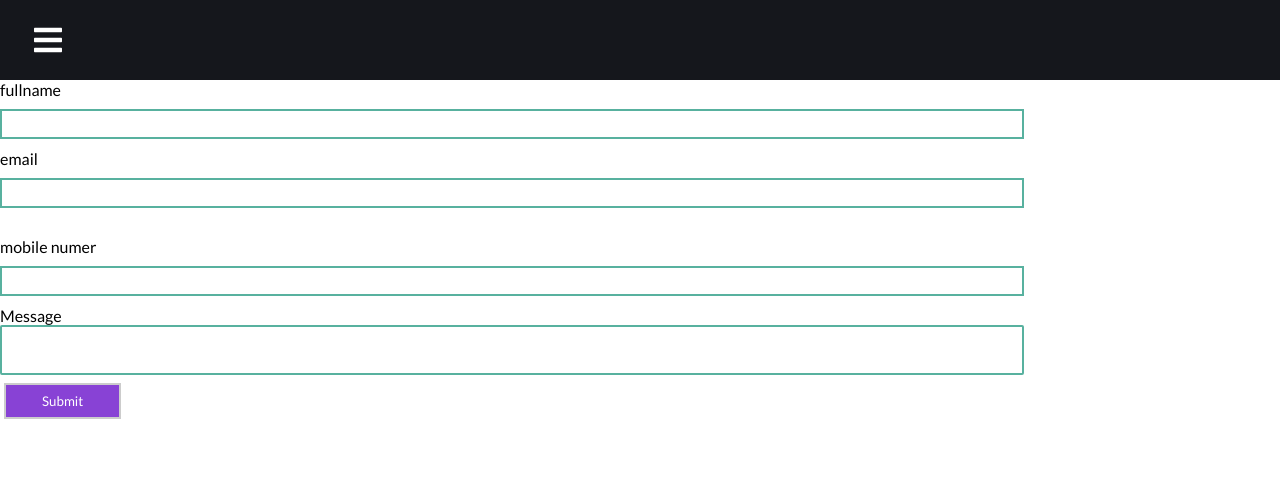
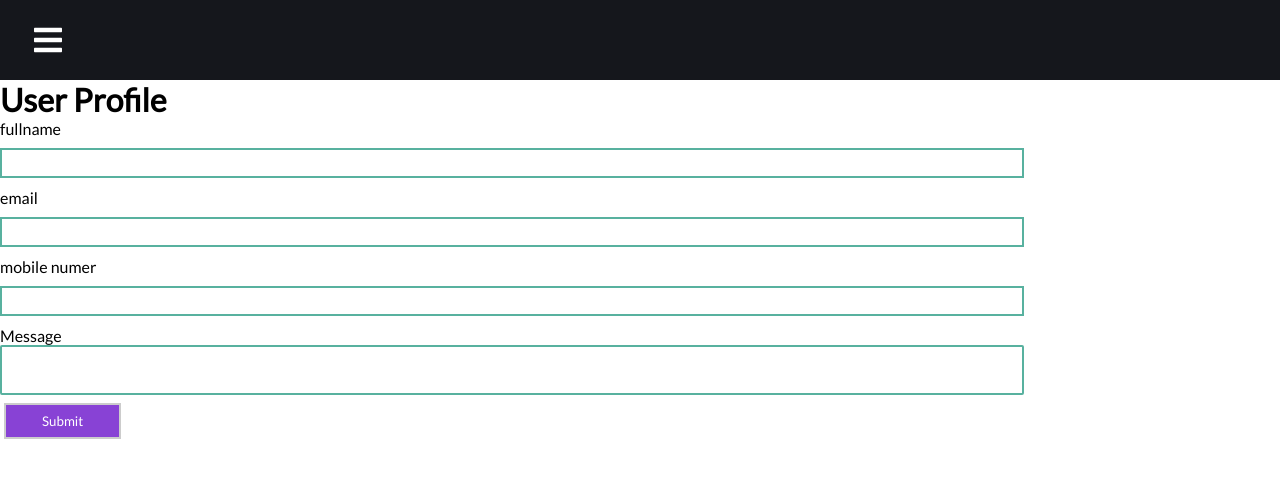
Before and after one commit to vikash2206/React-Dashboard, a React (Create React App) app: page /form in a window 1280 px wide. Shown: the top 478 px of the page. Built offline with nearby package versions, Linux system fonts and the light colour scheme.

Commit message:
Update form.js

```diff
--- a/src/pages/form.js
+++ b/src/pages/form.js
@@ -5,6 +5,8 @@ import './Form.css';
 const Form = ({ submitForm }) => {
   return (
    <div>
+
+  <h1 className="text-center user-profile">User Profile</h1>
 
 
       <form>
@@ -16,7 +18,7 @@ const Form = ({ submitForm }) => {
         email
         </label><br/>
         <input type="email"/> <br/>
-        <label><br/>
+        <label>
         mobile numer
         </label><br/>
         <input type="number"/> <br/>
```
